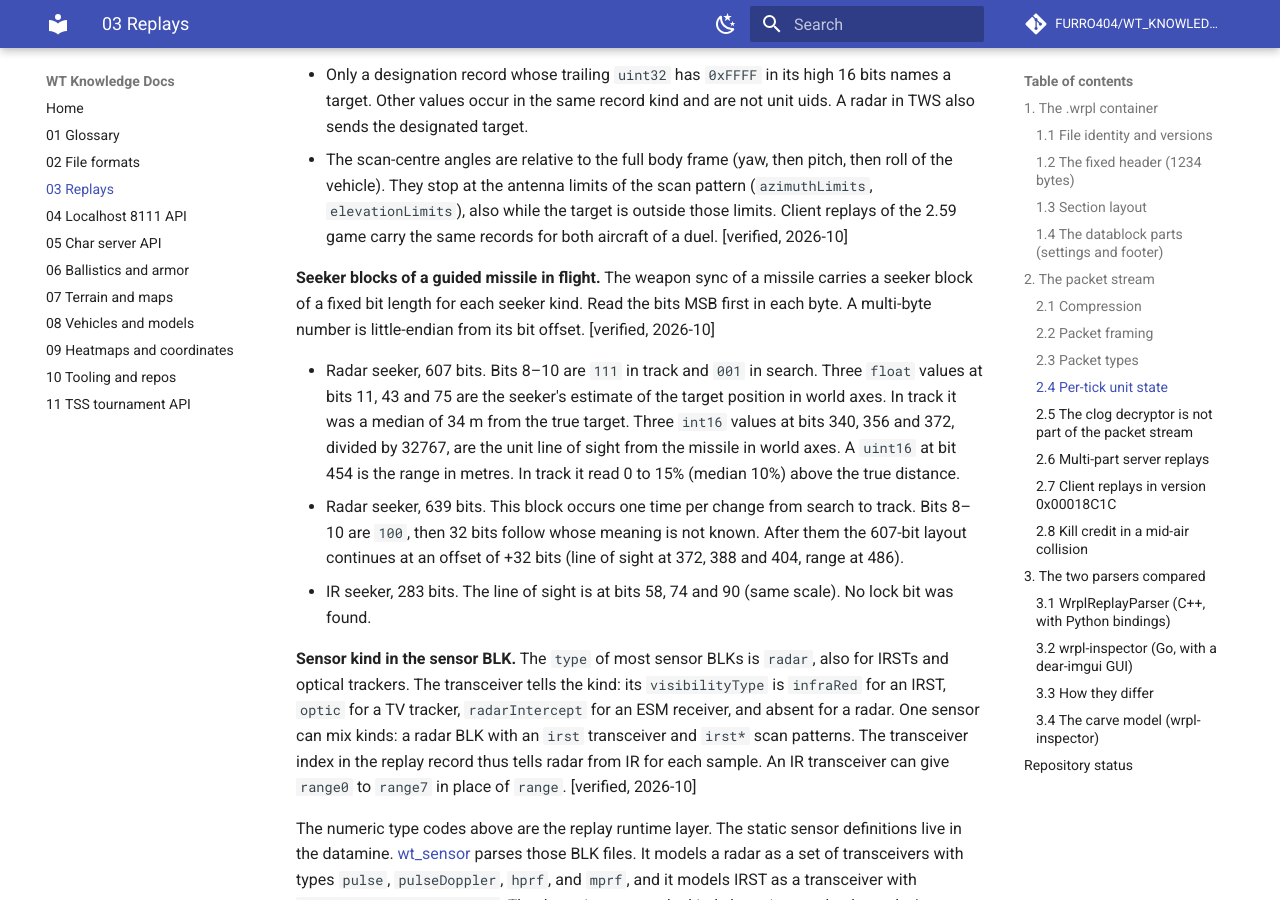
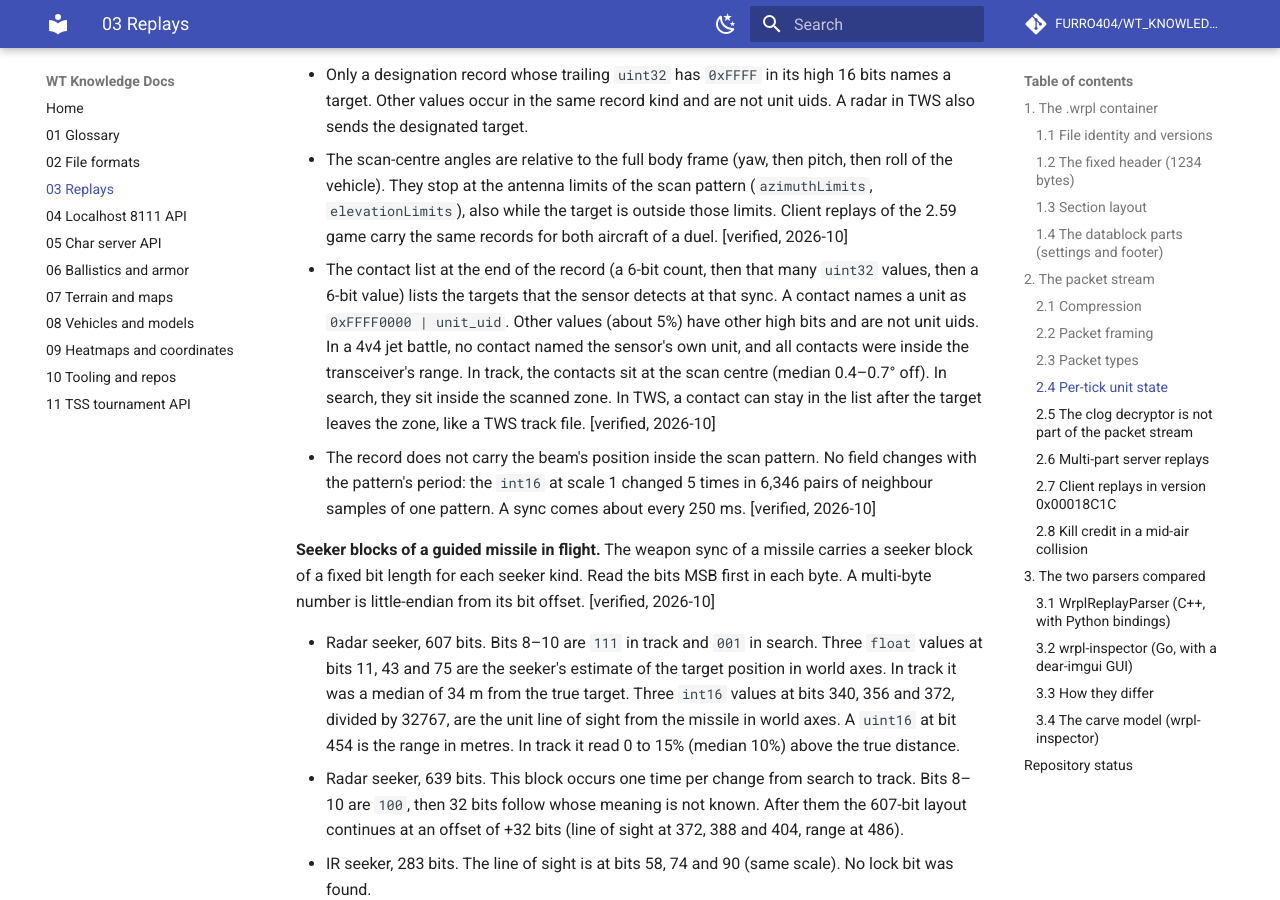
Before and after one commit to FURRO404/WT_KNOWLEDGE_DOCS, an MkDocs documentation site: the page built from docs/03-replays.md, in a window 1280 px wide and 900 px high, scrolled down 7518 px. Built offline with MkDocs 1.6.1 and Material for MkDocs 9.7.7, drawn with Linux system fonts in a browser that asks for light colours; comment, search, counter and statistics services are not loaded.

Commit message:
Add the sensor contact list and the missing beam position
The contact list at the end of a sensor record names the targets the
sensor detects at that sync, as 0xFFFF0000 | unit_uid: in search the
targets in the scan, in TWS its track files, in track the target. The
record does not carry the beam's position inside the scan pattern.

```diff
--- a/docs/03-replays.md
+++ b/docs/03-replays.md
@@ -274,6 +274,19 @@ and a combined-arms battle) gave these results. [verified, 2026-10]
   scan pattern (`azimuthLimits`, `elevationLimits`), also while the target is
   outside those limits. Client replays of the 2.59 game carry the same
   records for both aircraft of a duel. [verified, 2026-10]
+- The contact list at the end of the record (a 6-bit count, then that many
+  `uint32` values, then a 6-bit value) lists the targets that the sensor
+  detects at that sync. A contact names a unit as `0xFFFF0000 | unit_uid`.
+  Other values (about 5%) have other high bits and are not unit uids. In a 4v4
+  jet battle, no contact named the sensor's own unit, and all contacts were
+  inside the transceiver's range. In track, the contacts sit at the scan
+  centre (median 0.4–0.7° off). In search, they sit inside the scanned zone.
+  In TWS, a contact can stay in the list after the target leaves the zone,
+  like a TWS track file. [verified, 2026-10]
+- The record does not carry the beam's position inside the scan pattern. No
+  field changes with the pattern's period: the `int16` at scale 1 changed 5
+  times in 6,346 pairs of neighbour samples of one pattern. A sync comes about
+  every 250 ms. [verified, 2026-10]
 
 **Seeker blocks of a guided missile in flight.** The weapon sync of a missile
 carries a seeker block of a fixed bit length for each seeker kind. Read the
```
